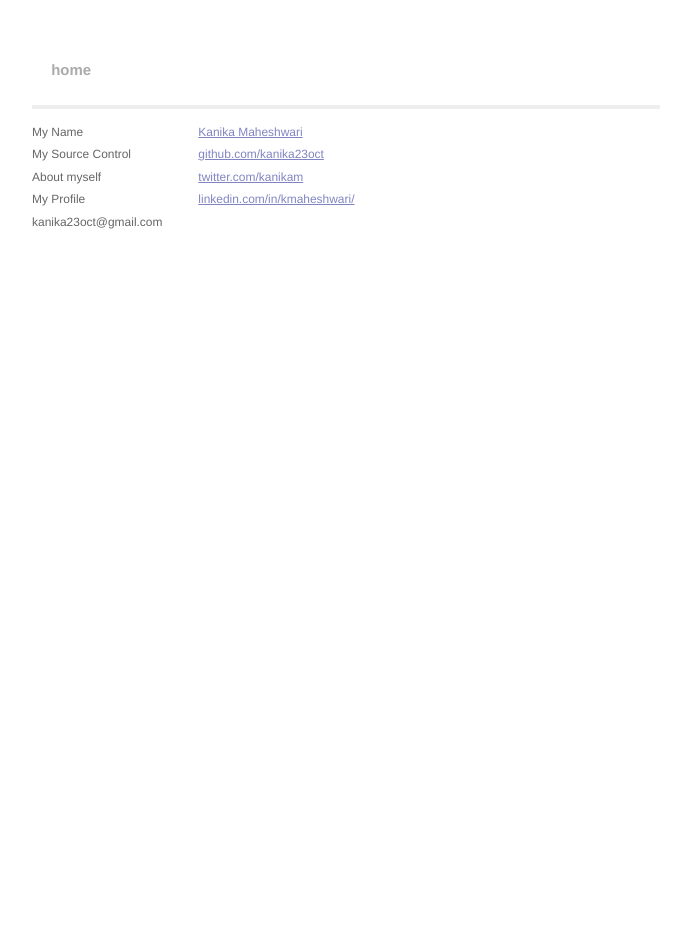
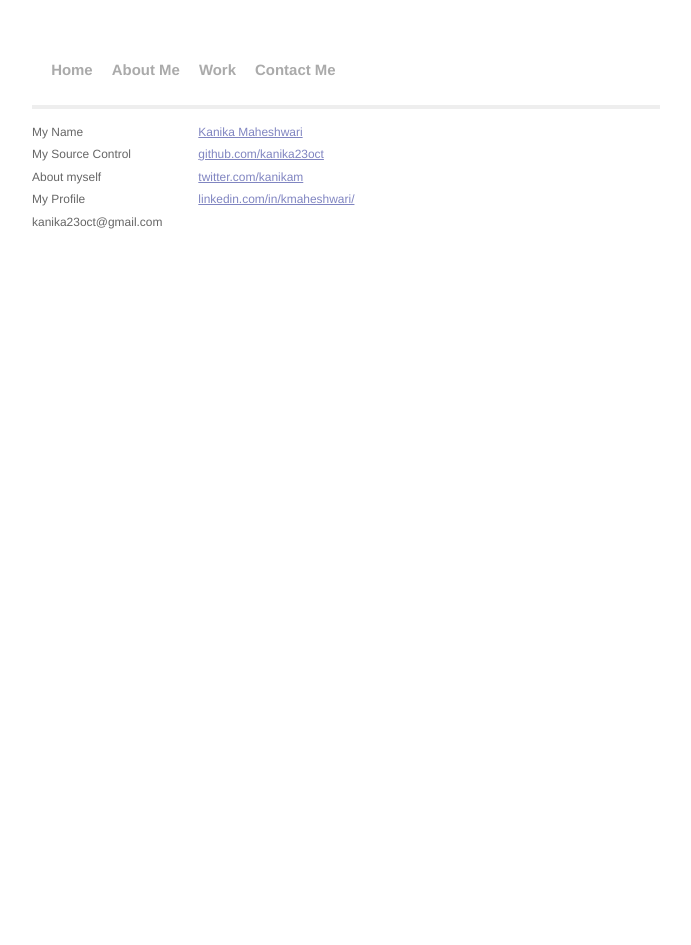
Before and after one commit to kanika23oct/kanika23oct.github.io, a Jekyll site: the page built from index.html, in a window 1280 px wide. Shown: the whole page, without its empty margins (294-985 px from the left). Built offline with Jekyll 4.4.1, drawn with Linux system fonts in a browser that asks for light colours.

Commit message:
Updated the default page to add new tabs

```diff
--- a/_layouts/default.html
+++ b/_layouts/default.html
@@ -19,7 +19,10 @@
           <div class="site">
             <div class="header">
               <h1 class="title"><a href="/">{{ site.name }}</a></h1>
-              <a class="extra" href="/">home</a>
+              <a class="extra" href="/">Home</a>
+	      <a class="extra" href="/">About Me</a>
+              <a class="extra" href="/">Work</a>
+              <a class="extra" href="/">Contact Me</a>
             </div>
 
                 {{ content }}
```
